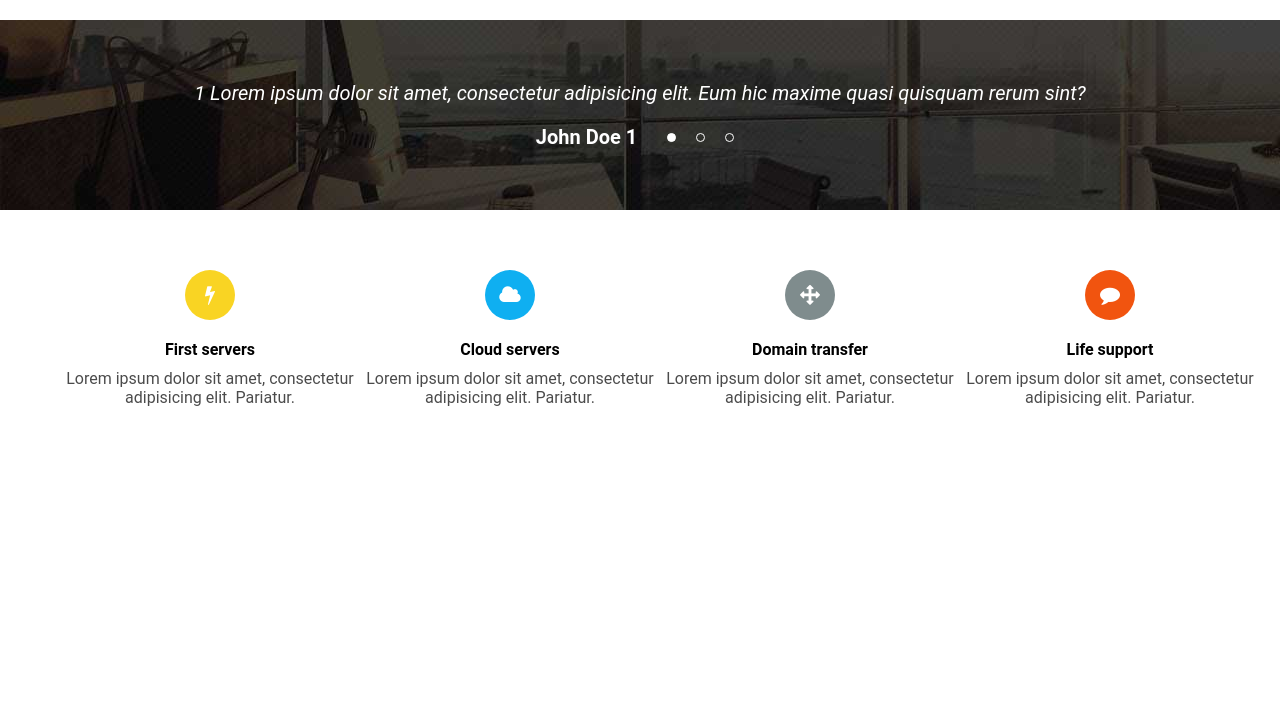
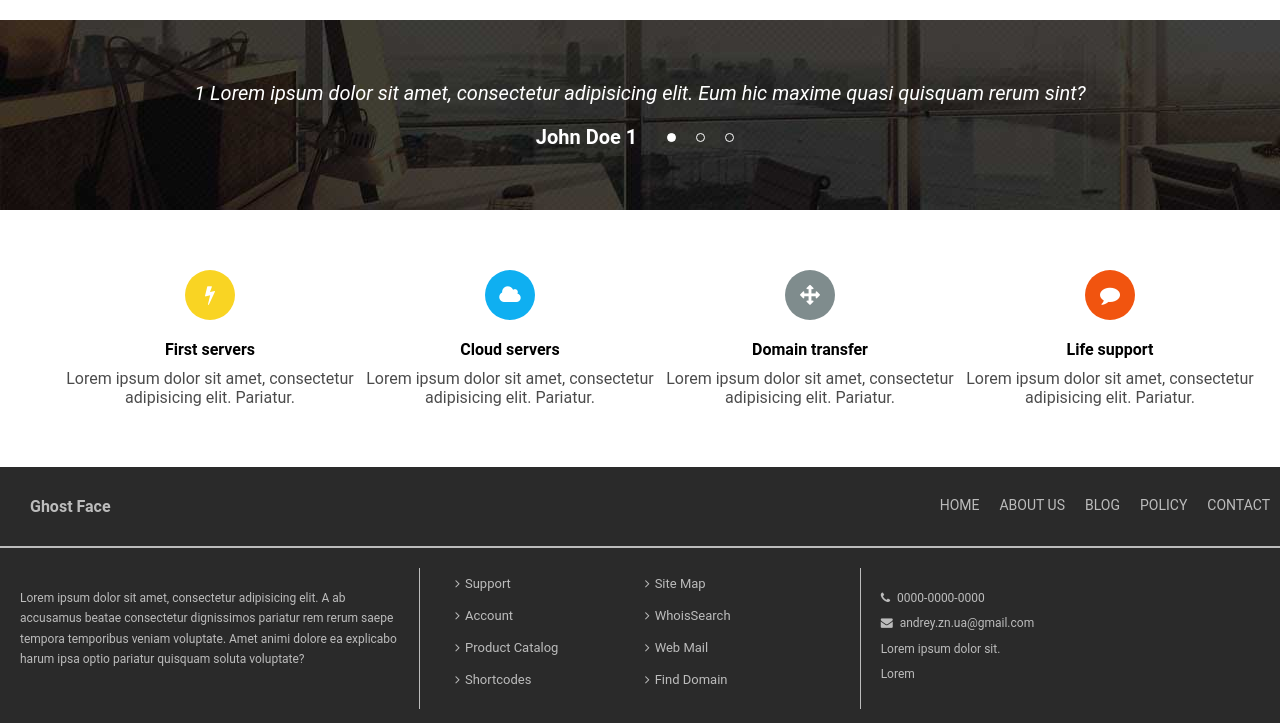
Before and after one commit to AnjeyZn/template-1-sass, a website: page public/index.html in a window 1280 px wide. Shown: the part 2308-3031 px from the top of the page. Before the commit the page ends 2775 px from the top, so only its background shows below. Drawn offline with Linux system fonts and the light colour scheme.

Commit message:
Block Footer

```diff
--- a/public/index.html
+++ b/public/index.html
@@ -6,7 +6,6 @@
     <link rel="stylesheet" href="bundle.min.css">
 </head>
 <body>
-
 <div class="wrapper">
     <div class="first-screen">
         <nav class="nav view-port">
@@ -59,7 +58,7 @@
     <nav class="auth view-port">
         <a href="#" class="auth__link">Login</a>
         <a href="#" class="auth__link">Register</a>
-    </nav>
+    </nav><!-- /auth -->
     <section class="buy">
         <div class="buy__content view-port">
             <h2 class="buy__title">Would you like to buy new domain?</h2>
@@ -97,7 +96,7 @@
                 </div>
             </div>
         </div>
-    </section>
+    </section><!-- /buy -->
     <section class="package">
         <img src="img/package_bg.jpg" class="package__img">
         <article class="package__tiles view-port">
@@ -255,7 +254,7 @@
             </div>
         </article>
         <div class="package__border"></div>
-    </section>
+    </section><!-- /package -->
     <section class="about">
         <div class="about__content view-port">
             <div class="about__text">
@@ -299,7 +298,7 @@
                 </div>
             </div>
         </div>
-    </section>
+    </section><!-- /about -->
     <section class="slider">
         <div class="slider__slide">
             <div class="slider__quote">
@@ -340,7 +339,7 @@
                 </div>
             </div>
         </div>
-    </section>
+    </section><!-- /slider -->
     <section class="feature">
         <div class="feature__content view-port">
             <div class="feature__tile">
@@ -372,8 +371,70 @@
                 <div class="tile__text">Lorem ipsum dolor sit amet, consectetur adipisicing elit. Pariatur.</div>
             </div>
         </div>
-    </section>
+    </section><!-- /feature -->
+    <footer class="footer">
+        <div class="footer__header view-port">
+            <div class="footer__brand">Ghost Face</div>
+            <ul class="footer__nav">
+                <li class="nav__item">
+                    <a href="#" class="nav__link">Home</a>
+                </li>
+                <li class="nav__item">
+                    <a href="#" class="nav__link">About Us</a>
+                </li>
+                <li class="nav__item">
+                    <a href="#" class="nav__link">Blog</a>
+                </li>
+                <li class="nav__item">
+                    <a href="#" class="nav__link">Policy</a>
+                </li>
+                <li class="nav__item">
+                    <a href="#" class="nav__link">Contact</a>
+                </li>
+            </ul>
+        </div>
+        <div class="footer__content view-port">
+            <div class="footer__block footer__text">
+                Lorem ipsum dolor sit amet, consectetur adipisicing elit. A ab accusamus beatae consectetur dignissimos pariatur rem rerum saepe tempora temporibus veniam voluptate. Amet animi dolore ea explicabo harum ipsa optio pariatur quisquam soluta voluptate?
+            </div>
+            <div class="footer__block footer__map">
+                <ul class="footer__list">
+                    <li class="list__item">
+                        <i class="fa fa-angle-right list__icon"></i><a href="#" class="list__link">Support</a>
+                    </li>
+                    <li class="list__item">
+                        <i class="fa fa-angle-right list__icon"></i><a href="#" class="list__link">Account</a>
+                    </li>
+                    <li class="list__item">
+                        <i class="fa fa-angle-right list__icon"></i><a href="#" class="list__link">Product Catalog</a>
+                    </li>
+                    <li class="list__item">
+                        <i class="fa fa-angle-right list__icon"></i><a href="#" class="list__link">Shortcodes</a>
+                    </li>
+                </ul>
+                <ul class="footer__list">
+                    <li class="list__item">
+                        <i class="fa fa-angle-right list__icon"></i><a href="#" class="list__link">Site Map</a>
+                    </li>
+                    <li class="list__item">
+                        <i class="fa fa-angle-right list__icon"></i><a href="#" class="list__link">WhoisSearch</a>
+                    </li>
+                    <li class="list__item">
+                        <i class="fa fa-angle-right list__icon"></i><a href="#" class="list__link">Web Mail</a>
+                    </li>
+                    <li class="list__item">
+                        <i class="fa fa-angle-right list__icon"></i><a href="#" class="list__link">Find Domain</a>
+                    </li>
+                </ul>
+            </div>
+            <div class="footer__block footer__contact">
+                <p class="contact__item"><i class="fa fa-phone contact__icon"></i>0000-0000-0000</p>
+                <p class="contact__item"><i class="fa fa-envelope contact__icon"></i>andrey.zn.ua@gmail.com</p>
+                <p class="contact__item">Lorem ipsum dolor sit.</p>
+                <p class="contact__item">Lorem</p>
+            </div>
+        </div>
+    </footer>
 </div><!-- /wrapper -->
-
 </body>
 </html>
--- /dev/null
+++ b/src/scss/footer.scss
@@ -0,0 +1,104 @@
+@import "partials/params";
+@import "partials/mixins";
+
+.footer {
+  background-color: $footer-bg-color;
+  color: $footer-color;
+  padding-bottom: 20px;
+
+  &__header {
+    display: flex;
+    justify-content: space-between;
+    padding: 30px 0;
+    border-bottom: 2px solid $footer-color;
+  }
+
+  &__brand {
+    font-weight: bold;
+    padding-left: 30px;
+  }
+
+  &__nav {
+    @include clear-list;
+    display: flex;
+
+    & .nav__item {
+      margin: 0 10px;
+      font-size: 14px;
+    }
+
+    & .nav__link {
+      text-transform: uppercase;
+      color: $footer-color;
+      transition: .3s all;
+
+      &:hover {
+        color: #fff;
+      }
+    }
+
+  }
+
+  &__content {
+    display: flex;
+    padding: 20px 0;
+    line-height: 1.7;
+    font-size: 12px;
+  }
+
+  &__block {
+    width: (100% / 3);
+    padding: 20px;
+  }
+
+  &__text {
+
+  }
+
+  &__map {
+    display: flex;
+    padding: 0 30px;
+    border-right: 1px solid $footer-color;
+    border-left: 1px solid $footer-color;
+  }
+
+  &__list {
+    @include clear-list;
+    width: 50%;
+    font-size: 13px;
+
+    & .list__item {
+      padding: 5px;
+
+      &:hover {
+        color: #fff;
+        .list__link {
+          color: #fff;
+          margin-left: 10px;
+        }
+      }
+    }
+
+    & .list__icon {
+
+    }
+
+    & .list__link {
+      margin-left: 5px;
+      color: $footer-color;
+      transition: .3s margin-left;
+    }
+  }
+
+  &__contact {
+
+    & .contact__item {
+      margin-bottom: 5px;
+    }
+
+    & .contact__icon {
+      margin-right: 7px;
+    }
+  }
+
+}
--- a/src/scss/partials/_params.scss
+++ b/src/scss/partials/_params.scss
@@ -5,6 +5,7 @@ $red: #f85f40;
 $green: #1abc9c;
 $blue: #0faff1;
 $orange: #f1540f;
+$footer-color: #bcbcbc;
 $footer-bg-color: #2a2a2a;
 $main-bg-color: #000;
 $buy-border-color: #bcbcbc;
```
Also changed, not shown: public/bundle.min.css.
